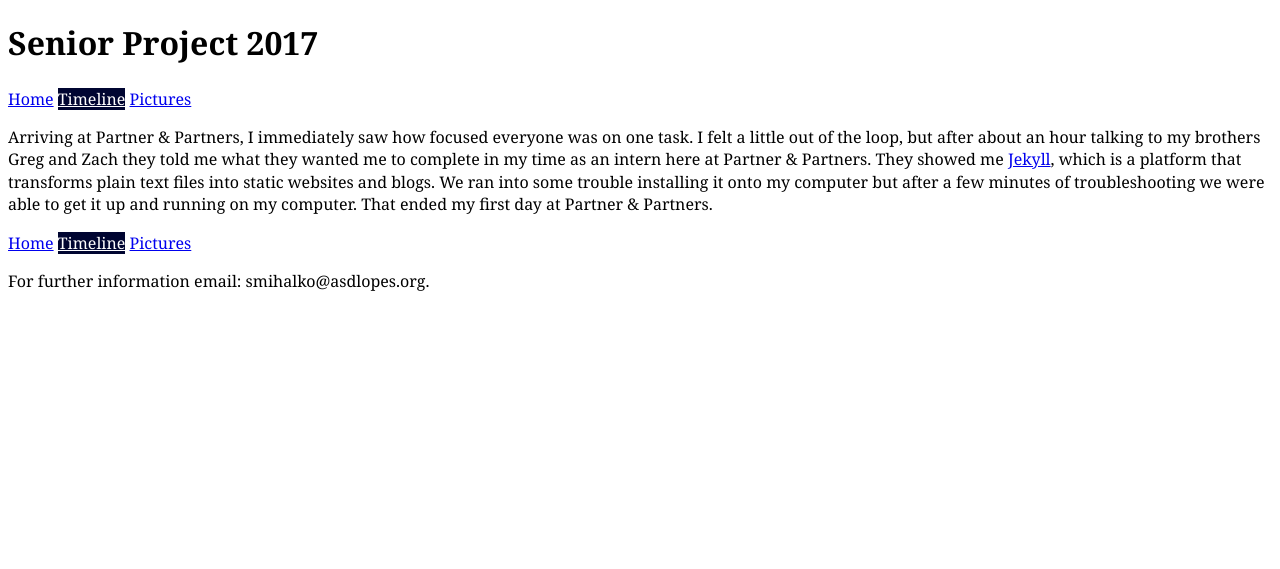
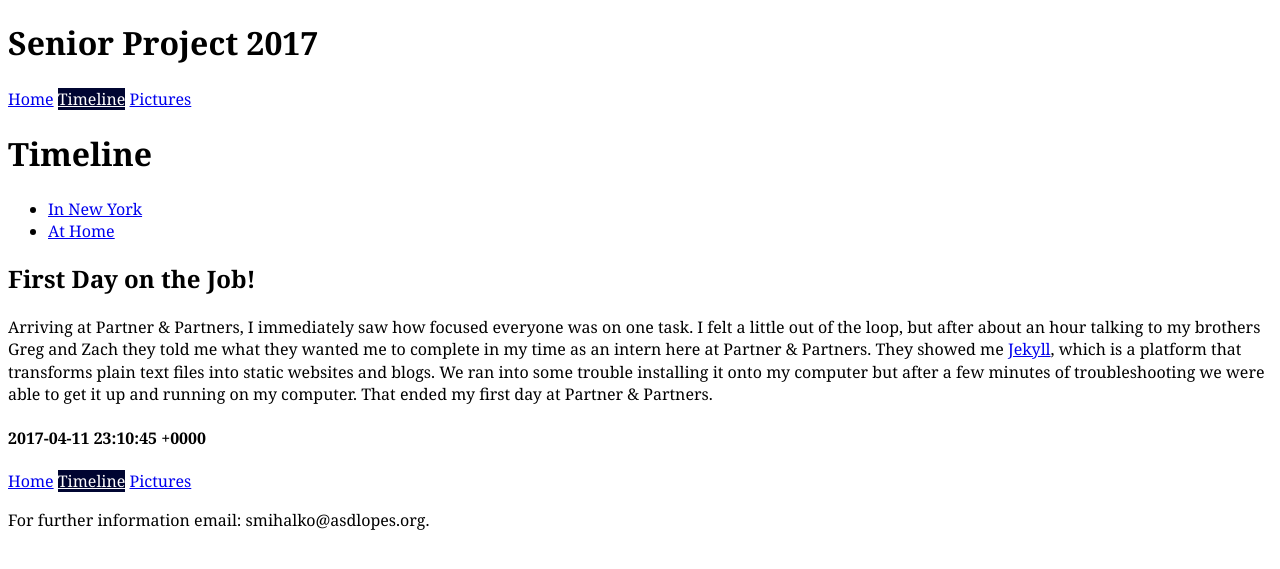
Before and after one commit to sebastianmihalko/project, a Jekyll site: the page built from _posts/2017-04-11-first-day-on-the-job.md, in a window 1280 px wide. Shown: the top 569 px of the page. Built offline with Jekyll 4.4.1, drawn with Linux system fonts in a browser that asks for light colours.

Commit message:
added a new timeline-posts layout so that a title and date could be seen before and after the post

```diff
--- /dev/null
+++ b/_layouts/timeline-post.html
@@ -0,0 +1,8 @@
+---
+layout: timeline
+---
+<h2>{{page.title}}</h2>
+
+{{content}}
+
+<h4>{{page.date}}</h4>
--- a/_posts/2017-04-11-first-day-on-the-job.md
+++ b/_posts/2017-04-11-first-day-on-the-job.md
@@ -1,5 +1,5 @@
 ---
-layout: default
+layout: timeline-post
 title:  "First Day on the Job!"
 meta: My Description of my first day at Partner and Partners
 date:   2017-04-11 19:10:45 -0400
```
Also changed, not shown: _posts/2017-04-12-getting-to-know-jekyll.md (+1 -1 lines), _posts/2017-04-13-last-day-in-the-office.md (+1 -1 lines).
